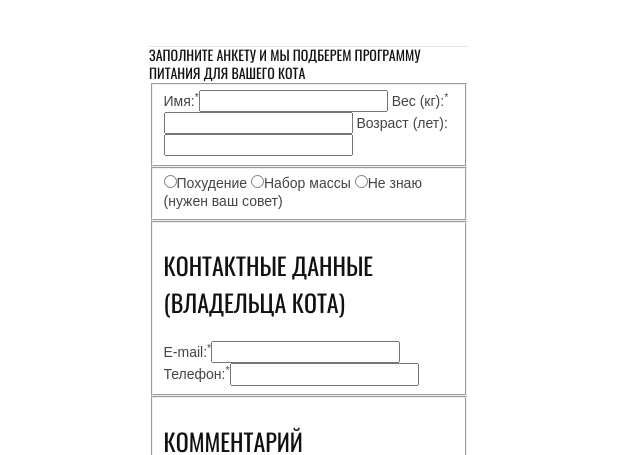
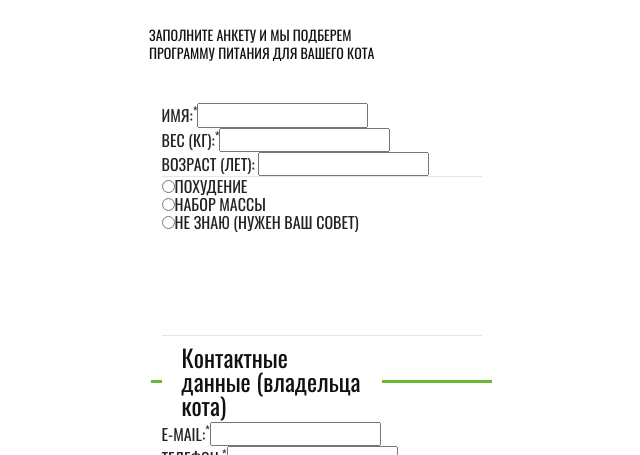
Before and after one commit to MrKozna/957869-cat-energy-16, a website: page source/form.html in a window 1280 px wide. Shown: the part 345-800 px from the top of the page, without its empty margins (331-971 px from the left). Drawn offline with nearby package versions, Linux system fonts and the light colour scheme; files that its build step writes are made by us from their sources.

Commit message:
препроцессоры№2 14/04/19

```diff
--- a/source/form.html
+++ b/source/form.html
@@ -31,33 +31,33 @@
       </nav>
     </header>
     <main class="page-main">
-      <div class="page-main__head">
+      <div class="page-main__head--form">
         <h1 class="heading1 heading1--match-program">Подбор программы</h1>
       </div>
-      <b class="phrase phrase--form">Заполните анкету и мы подберем программу питания для вашего кота</b>
       <section class="form">
+        <b class="phrase form__phrase">Заполните анкету и мы подберем программу питания для вашего кота</b>
         <form action="https://echo.htmlacademy.ru" method="post" name="match-program">
-          <fieldset>
+          <fieldset class="form__fieldset">
             <label class="form__label">Имя:<sup>*</sup><input type="text" name="name"></label>
             <label class="form__label">Вес (кг):<sup>*</sup><input type="text" name="weight"></label>
             <label class="form__label">Возраст (лет): <input type="number" name="age"></label>
-          </fieldset>
-          <fieldset>
+            <div class="form__radio">
               <label class="form__label"><input type="radio" name="program" value="losing-weight">Похудение</label>
               <label class="form__label"><input type="radio" name="program" value="add-weight">Набор массы</label>
               <label class="form__label"><input type="radio" name="program" value="dont-know">Не знаю (нужен ваш совет)</label>
+            </div>
           </fieldset>
-          <fieldset>
-          <h2 class="heading2 heading2--contacts">Контактные данные (владельца кота)</h2>
+          <fieldset class="form__fieldset form__fieldset--border">
+            <legend class="heading2 form__heading2">Контактные данные (владельца кота)</legend>
             <label class="form__label">E-mail:<sup>*</sup><input type="email" name="email"></label>
             <label class="form__label">Телефон:<sup>*</sup><input type="tel" name="telephone"></label>
           </fieldset>
-          <fieldset>
-          <h2 class="heading2 heading2--comment">Комментарий</h2>
+          <fieldset class="form__fieldset form__fieldset--border">
+            <legend class="heading2 form__heading2">Комментарий</legend>
             <textarea class="form__label" placeholder="Расскажите обо всех повадках кота"></textarea>
           </fieldset>
-          <fieldset>
-          <h2 class="heading2 heading2--additional">Дополнительно</h2>
+          <fieldset class="form__fieldset form__fieldset--border">
+            <legend class="heading2 form__heading2">Дополнительно</legend>
             <label class="form__label"><input type="checkbox" name="sugar-replacer">Сахарозамениель</label>
             <label class="form__label"><input type="checkbox" name="water">Питьевая вода</label>
             <label class="form__label"><input type="checkbox" name="milk">Молоко</label>
--- /dev/null
+++ b/source/less/blocks/form.less
@@ -0,0 +1,49 @@
+.form {
+  width: 320px;
+  margin: 0 auto;
+}
+
+.form__phrase {
+  display: inline-block;
+  margin-bottom: 39px;
+  width: 226px;
+  height: 33px;
+  line-height: 18px;
+}
+
+.form__fieldset {
+  width: 320px;
+  border: none;
+}
+
+.form__fieldset--border {
+  border-top: 3px solid #68b738;
+}
+
+.form__radio {
+  width: 320px;
+  height: 158px;
+  border-top: 1px solid #e6e6e6;
+  border-bottom: 1px solid #e6e6e6;
+}
+
+.form__label {
+  display: block;
+  width: 280px;
+  font-family: "oswald", "Arial", sans-serif;
+  font-weight: 400;
+  font-size: 16px;
+  line-height: 18px;
+  color: #222222;
+  text-transform: uppercase;
+}
+
+.form__heading2 {
+  display: inline-block;
+  width: 220px;
+  padding-right: 20px;
+  padding-left: 20px;
+  font-size: 24px;
+  line-height: 24px;
+  text-transform: initial;
+}
--- a/source/less/blocks/page-main.less
+++ b/source/less/blocks/page-main.less
@@ -10,3 +10,7 @@
   height: 104px;
   border-bottom: 1px solid #e6e6e6;
 }
+
+.page-main__head--form {
+  border-bottom: none;
+}
--- a/source/less/style.less
+++ b/source/less/style.less
@@ -53,3 +53,4 @@ a {
 @import "../less/blocks/parameters.less";
 @import "../less/blocks/catalog-add.less";
 @import "../less/blocks/promo.less";
+@import "../less/blocks/form.less";
```
Lines whose indentation alone changed are shown as unchanged.
